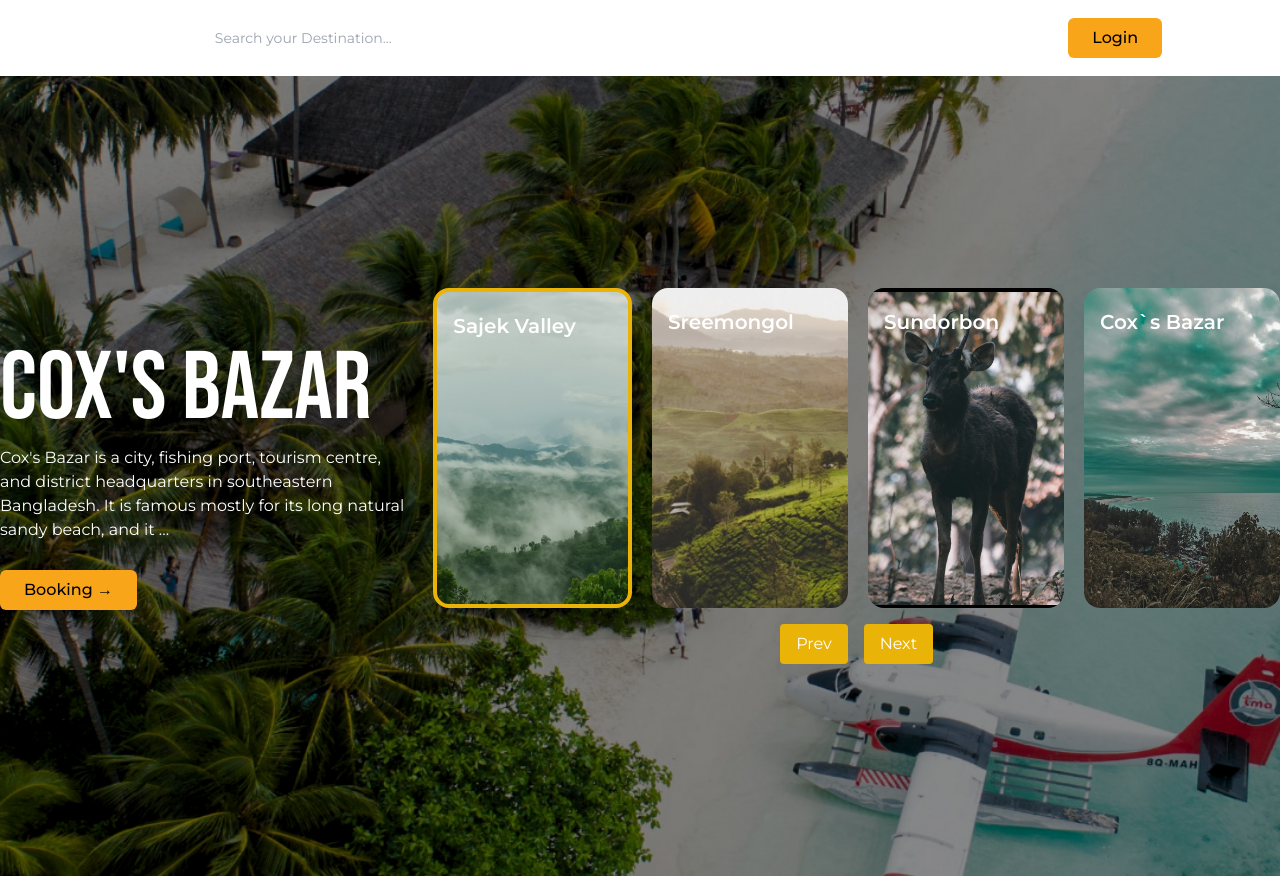
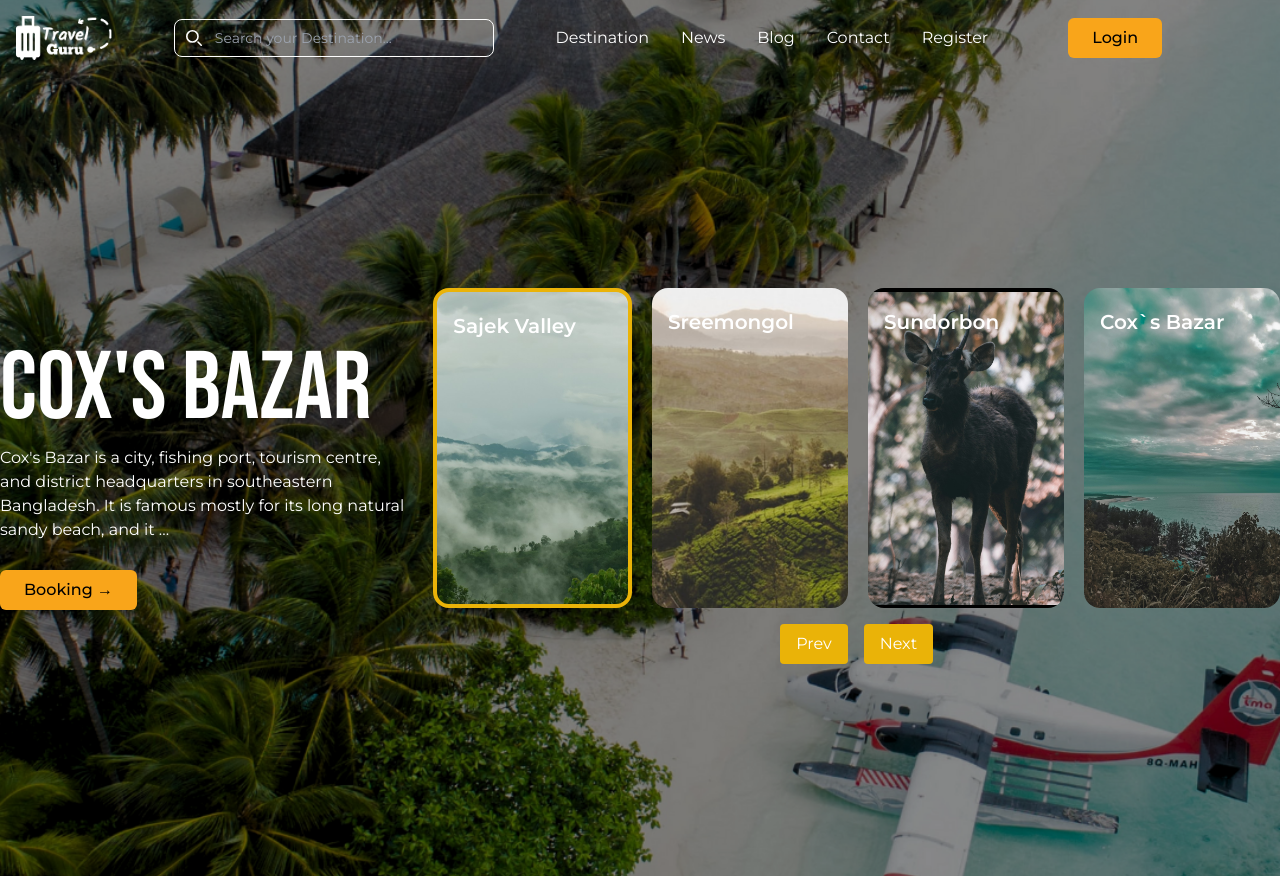
Before and after one commit to abssujan/travel-guru-v1, a React (Vite) app: page / in a window 1280 px wide. Built offline with nearby package versions, Linux system fonts and the light colour scheme; no server answers.

Commit message:
login google setup

```diff
--- a/src/pages/Login/Login.jsx
+++ b/src/pages/Login/Login.jsx
@@ -15,7 +15,7 @@ const Login = () => {
         />
         <span className="text-center">Continue with Facebook</span>
       </button>
-      <button className="bg-transparent text-black py-3 px-6 rounded w-full flex items-center justify-center mt-4 border hover:bg-[#F9A51A] transition-all delay-75 ease-linear hover:text-white">
+      <button onClick={handleGoogleSignIn} className="bg-transparent text-black py-3 px-6 rounded w-full flex items-center justify-center mt-4 border hover:bg-[#F9A51A] transition-all delay-75 ease-linear hover:text-white">
         <FontAwesomeIcon
           icon={faGoogle}
           className="mr-2  text-inherit"
@@ -25,7 +25,7 @@ const Login = () => {
     </Fragment>
   );
 
-   const { SignIn} = useContext(AuthContext);
+   const { SignIn , googleSignIn} = useContext(AuthContext);
    const location = useLocation();
    console.log(location)
    const navigate = useNavigate();
@@ -40,6 +40,13 @@ const Login = () => {
     .then(result => {
         console.log(result.user)
        navigate(location?.state? location.state : '/')
+    })
+    .catch(error => console.log(error))
+  }
+  const handleGoogleSignIn = () => {
+    googleSignIn()
+    .then(result => {
+      console.log(result.user)
     })
     .catch(error => console.log(error))
   }
--- a/src/pages/NavBar/NavBar.jsx
+++ b/src/pages/NavBar/NavBar.jsx
@@ -14,7 +14,7 @@ const NavBar = () => {
 
   return (
     <div className=' '>
-      <nav className="bg-white border-gray-200 dark:bg-transparent">
+      <nav className="bg-transparent border-gray-200 dark:bg-transparent">
         <div className="max-w-screen-xl flex flex-wrap items-center justify-between mx-auto p-4">
           <Link
             to='/'
@@ -111,7 +111,7 @@ const NavBar = () => {
             className="items-center justify-between hidden w-full md:flex md:w-auto md:order-1"
             id="navbar-search"
           >
-            <ul className="flex flex-col p-4 md:p-0 mt-4 text-base  rounded-lg bg-transparent md:space-x-8 rtl:space-x-reverse md:flex-row md:mt-0 md:border-0 md:bg-white dark:bg-transparent md:dark:bg-transparent ">
+            <ul className="flex flex-col p-4 md:p-0 mt-4 text-base  rounded-lg bg-transparent md:space-x-8 rtl:space-x-reverse md:flex-row md:mt-0 md:border-0 dark:bg-transparent  ">
             <li>
               <NavLink
                   to='/destination'
--- a/src/pages/NavBar/NavBarBlack.jsx
+++ b/src/pages/NavBar/NavBarBlack.jsx
@@ -43,7 +43,7 @@ const NavBarBlack = () => {
                 <input
                   type="text"
                   id="search-navbar"
-                  className="block w-80 p-2 ps-10 text-sm text-black  border border-black rounded-lg bg-transparent focus:ring-blue-500 focus:border-blue-500 dark:bg-transparent  placeholder-black  dark:focus:ring-blue-500 dark:focus:border-blue-500"
+                  className="block w-80 p-2 ps-10 text-sm text-black  border border-black rounded-lg bg-transparent focus:ring-blue-500 focus:border-blue-500   placeholder-black   "
                   placeholder="Search your Destination..."
                 />
               </div>
@@ -55,7 +55,7 @@ const NavBarBlack = () => {
                 data-collapse-toggle="navbar-search"
                 aria-controls="navbar-search"
                 aria-expanded="false"
-                className="md:hidden text-gray-500 dark:text-gray-400 hover:bg-gray-100 dark:hover:bg-gray-700 focus:outline-none focus:ring-4 focus:ring-gray-200 dark:focus:ring-gray-700 rounded-lg text-sm p-2.5 me-1"
+                className="md:hidden text-gray-500  hover:bg-gray-100 d focus:outline-none focus:ring-4 focus:ring-gray-200 rounded-lg text-sm p-2.5 me-1"
               >
                 <svg
                   className="w-5 h-5"
@@ -179,7 +179,7 @@ const NavBarBlack = () => {
                     <p>{user.displayName || "User"}</p>
                   </div>
                 ) : (
-                  <div ></div>
+                  <div></div>
                 )}
               </div>
             </div>
```
